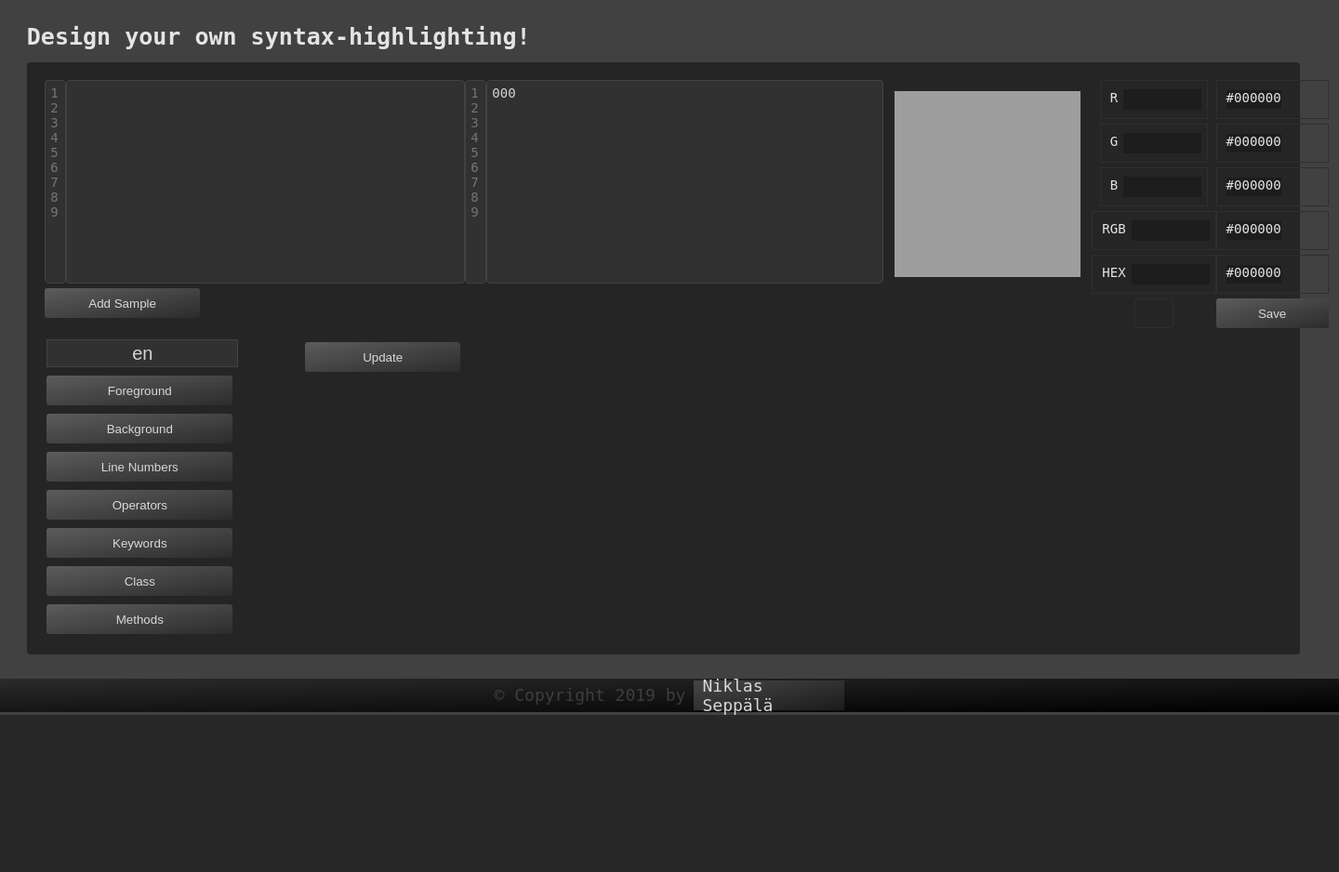
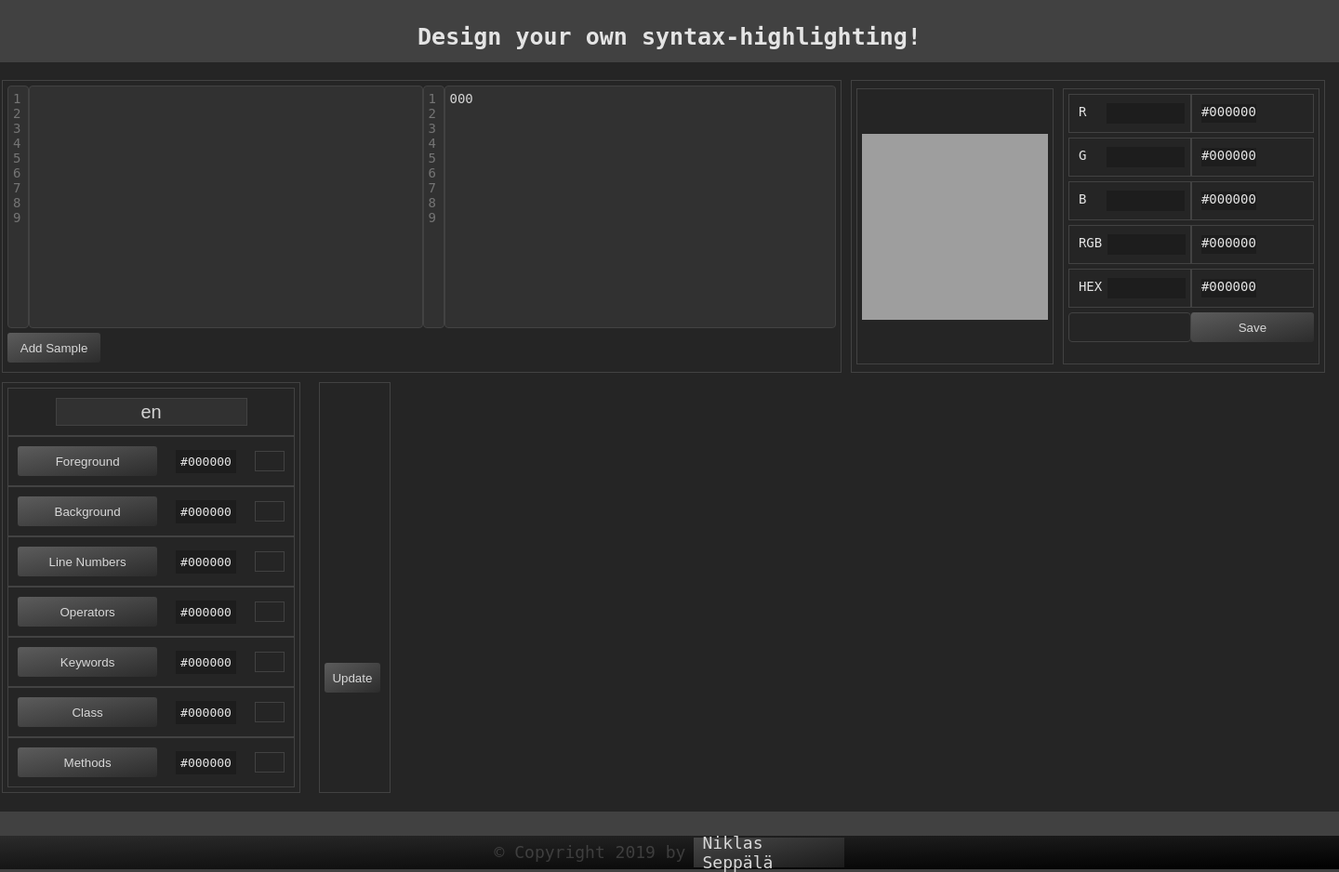
Before and after one commit to NikkeArp/my-website, a Flask app: template templates/internal/syntax.html in a window 1440 px wide. Shown: the part 227-1165 px from the top of the page at 93% size. Before the commit the page ends 996 px from the top, so only its background shows below. Run offline with Flask 2, Linux system fonts and the light colour scheme; the visitor is signed in with stand-in values (Sample User, id 1); the template is opened without the code that fills it: most values are stand-ins (such as "Sample title", 1, 10 or a date in 2020); a map, chart or similar area stays blank.

Commit message:
page layout and colorpicking functionality

```diff
--- a/static/scripts/script.js
+++ b/static/scripts/script.js
@@ -72,50 +72,86 @@ $(function () {
         switch (selected.id) {
             case "foregroundBtn":
                 jsonData.foreground.color = e.target.innerText;
+                addColor(e);
                 break;
             case "backgroundBtn":
                 jsonData.background.color = e.target.innerText;
+                addColor(e);
+                break;
+            case "keywordsBtn":
+                jsonData.keywords.color = e.target.innerText;
+                addColor(e);
+                break;
+            case "classBtn":
+                jsonData.class.color = e.target.innerText;
+                addColor(e);
+                break;
+            case "linenumBtn":
+                jsonData.linenumbers.color = e.target.innerText;
+                addColor(e);
+                break;
+            case "operatorsBtn":
+                jsonData.operators.color = e.target.innerText;
+                addColor(e);
+                break;
+            case "methodsBtn":
+                jsonData.methods.color = e.target.innerText;
+                addColor(e);
+                break;
+            case "linenumBtn":
+                jsonData.linenumbers.color = e.target.innerText;
+                addColor(e);
+                break;
             default:
                 break;
         }
-
-
         $("#json-text")[0].value = JSON.stringify(jsonData, null, 2)
     });
 
+    function addColor(e) {
+        selected.nextSibling.value = e.target.innerText;
+        selected.parentElement.getElementsByClassName("color-value")[0].innerText = e.target.innerText;
+        var color = selected.parentElement.getElementsByTagName("div")[0];
+        $(color).css("background-color", e.target.innerText);
+    }
+
 
     $("#foregroundBtn").click(function (e) {
-
-        selected = e.target;
-
+        onSyntaxBtnClicked(e, $(this));
     });
     $("#backgroundBtn").click(function (e) {
-        selected = e.target;
+        onSyntaxBtnClicked(e, $(this));
     });
     $("#keywordsBtn").click(function (e) {
-        jsonData.keywords.color = e.target.value;
-        $("#json-text")[0].value = JSON.stringify(jsonData, null, 2);
+        onSyntaxBtnClicked(e, $(this));
     });
     $("#classBtn").click(function (e) {
-        jsonData.class.color = e.target.value;
-        $("#json-text")[0].value = JSON.stringify(jsonData, null, 2);
+        onSyntaxBtnClicked(e, $(this));
     });
     $("#linenumBtn").click(function (e) {
-        jsonData.linenumbers.color = e.target.value;
-        $("#json-text")[0].value = JSON.stringify(jsonData, null, 2);
+        onSyntaxBtnClicked(e, $(this));
     });
     $("#operatorsBtn").click(function (e) {
-        jsonData.operators.color = e.target.value;
-        $("#json-text")[0].value = JSON.stringify(jsonData, null, 2);
+        onSyntaxBtnClicked(e, $(this));
     });
     $("#methodsBtn").click(function (e) {
-        jsonData.methods.color = e.target.value;
+        onSyntaxBtnClicked(e, $(this));
+    });
+    $("#languageInpt").focusout(function (e) {
+        jsonData.meta.language = e.target.value;
         $("#json-text")[0].value = JSON.stringify(jsonData, null, 2);
     });
 
-    $("#languageInpt").focusout(function (e) {
-        jsonData.meta.language = e.target.value;
-        $("#json-text")[0].value = JSON.stringify(jsonData, null, 2);
-        console.log("hei");
-    });
+    var earlier;
+    function onSyntaxBtnClicked(e, elem) {
+        selected = e.target;
+        elem.css("box-shadow", "5px 5px 5px #141414");
+
+        try {
+            earlier.css("box-shadow", "none");
+            earlier = elem;
+        } catch (error) {
+            earlier = elem;
+        }
+    }
 });
--- a/static/styles/syntaxApp.css
+++ b/static/styles/syntaxApp.css
@@ -18,13 +18,18 @@ div.appBox {
 div.upper {
     display: flex;
     flex-direction: row;
-    justify-content: space-between;
+    justify-content: flex-start;
 }
 
 /* SAMPLE CODE AREA*/
 .code-box {
     display: flex;
     flex-direction: row;
+    border: 1px solid #424242;
+    padding: 5px;
+    margin-bottom:  10px;
+
+
 }
 .syntaxTextArea {
     resize: none;
@@ -53,58 +58,76 @@ div.sampleCodeText {
 }
 #inputLineNum {
     width: 1em;
-    height: 15em;
+    height: 18em;
 }
 div.code {
     margin-left: 2em;
 }
 #code {
-    height: 15.1em;
-    width: 30em;
+    height: 18.1em;
+    width: 29.6em;
 }
 #codeInput {
-    height: 15em;
-    width: 30em;
+    height: 18em;
+    width: 29.6em;
 }
+
+#add-code-btn {
+    width: 100px;
+    margin: 5px;
+    margin-left: 0px;
+}
+
 input.syntaxAppBtn {
     border-radius: 3px;
     height: 32px;
     padding: 5px;
     margin: 5px 5px 5px 0px;
+
 }
 
-
-
-
-
-
+*:focus {outline:none}
 
 
 /* COLORPICKER AREA */
 .colorpicker {
     background-color: inherit;
-    border-radius: 5px 5px 5px 5px;
     color: inherit;
     font-size: 12px;
 
     display: flex;
     flex-direction: row;
-    justify-content: space-around;
-    align-items: flex-start;
+    justify-content: center;
+    align-items: center;
+    border: 1px solid #424242;
+    margin-bottom: 10px;
+    margin-left: 10px;
 }
-#picker {
-    margin: 12px;
+
+.colorpicker > div {
+    border: 1px solid #424242;
+    padding: 5px;
+    height: 285px;
+    margin : 5px;
 }
+
+#picker-box {
+    display: flex;
+    align-items: center;
+}
+
 
 .color-results {
     display: flex;
     flex-direction: row;
 }
 .color-values > div, .saved-colors > div {
-    border: 1px solid #2F2F2F;
+    border: 1px solid #424242;
     margin-bottom: 5px;
     overflow: hidden;
     padding: 5px;
+
+    width: 120px;
 
     display: flex;
     flex-direction: row;
@@ -151,6 +174,10 @@ label.color-value {
 }
 #syntaxArticle {
     width: 100%;
+    display: flex;
+    align-items: center;
+    justify-content: center;
+    flex-direction: column;
 }
 
 .saved-colors {
@@ -174,27 +201,47 @@ div.lower {
 .word-panel {
     display: flex;
     flex-direction: column;
+    justify-content: space-around;
+    border: 1px solid #424242;
+    padding: 5px;
 }
 
 .codeWord {
     display: flex;
     align-items: center;
 
-    padding: 2px;
-    margin-top: 5px;
+
+    border: 1px solid #424242;
 }
 
+.codeWord > label {
+    padding: 5px;
+}
+
+.codeWord > * {
+    margin: 10px;
+}
 
 .codeWord > button {
-    width: 200px;
+    width: 150px;
+
+}
+
+.codeWord > div {
+    height: 20px;
+    width: 30px;
+    border: 1px solid #424242;
+}
+
+#languageInput {
+    display: flex;
+    justify-content: center;
 }
 
 #json-text {
-    width: 620px;
+    width: 545px;
     height: 400px;
     color: #eaebb5;
-
-
 }
 
 ::-webkit-scrollbar {
@@ -213,10 +260,21 @@ div.lower {
     background: #727272;
   }
 
-.json-panel > div {
-    margin-left: 70px;
-    margin-top: 5px;
+
+#saveJson {
+    width: 60px;
 }
+
+.json-panel {
+    display: flex;
+    flex-direction: column;
+    justify-content: space-around;
+    border: 1px solid #424242;
+    padding: 5px;
+    margin-left: 20px;
+}
+
+
 
 #languageInpt {
     background-color: #313131;
--- a/templates/internal/syntax.html
+++ b/templates/internal/syntax.html
@@ -23,7 +23,7 @@
                 <textarea name="code" form="sampleCodeForm" class="syntaxTextArea" id="codeInput"></textarea>
               </div>
               <form action="./syntax" method="POST" id=sampleCodeForm>
-                <input type="submit" class="submtButton syntaxAppBtn" value="Add Sample">
+                <input type="submit" class="submtButton syntaxAppBtn" id="add-code-btn" value="Add Sample">
               </form>
             </div>
             <!------ submitted code sample ------->
@@ -40,7 +40,9 @@
           <!---------------------------------- Colorpicker ----------------------------------->
           <div class="colorpicker">
             <!------- Colorwheel --------->
-            <canvas id="picker" var="5" width="200" height="200"></canvas>
+            <div id="picker-box">
+              <canvas id="picker" var="5" width="200" height="200"></canvas>
+            </div>
             <!------- Color-values ------->
             <div class="color-results">
               <div class="color-values">
@@ -86,29 +88,43 @@
         <div class="lower">
           <!--------------------------------- syntax keywords --------------------------------->
           <div class="word-panel">
-              <div class="codeWord">
+              <div class="codeWord" id="languageInput">
                 <input type="text" name="language" id="languageInpt" value="{{ language }}" spellcheck="false">
               </div>
               <div class="codeWord">
                 <button class="submtButton syntaxAppBtn" id="foregroundBtn" value="#ffffff">Foreground</button>
+                <label class="color-value" >#000000</label>
+                <div style="height:20px; width:30px;"></div>
               </div>
               <div class="codeWord">
                 <button class="submtButton syntaxAppBtn" id="backgroundBtn" value="#ffffff">Background</button>
+                <label class="color-value" >#000000</label>
+                <div style="height:20px; width:30px;"></div>
               </div>
               <div class="codeWord">
                 <button class="submtButton syntaxAppBtn" id="linenumBtn" value="#ffffff">Line Numbers</button>
+                <label class="color-value" >#000000</label>
+                <div style="height:20px; width:30px;"></div>
               </div>
               <div class="codeWord">
                 <button class="submtButton syntaxAppBtn" id="operatorsBtn" value="#ffffff">Operators</button>
+                <label class="color-value" >#000000</label>
+                <div style="height:20px; width:30px;"></div>
               </div>
               <div class="codeWord">
                 <button class="submtButton syntaxAppBtn" id="keywordsBtn" value="#ffffff">Keywords</button>
+                <label class="color-value" >#000000</label>
+                <div style="height:20px; width:30px;"></div>
               </div>
               <div class="codeWord">
                 <button class="submtButton syntaxAppBtn" id="classBtn" value="#ffffff">Class</button>
+                <label class="color-value" >#000000</label>
+                <div style="height:20px; width:30px;"></div>
               </div>
               <div class="codeWord">
                 <button class="submtButton syntaxAppBtn" id="methodsBtn" value="#ffffff">Methods</button>
+                <label class="color-value" >#000000</label>
+                <div style="height:20px; width:30px;"></div>
               </div>
           </div>
           <!------------------------------------------------------------------------------------>
@@ -118,7 +134,7 @@
             </div>
             <div>
               <form action="./syntax/json" method="POST" id="jsonForm">
-                <input type="submit" class="submtButton syntaxAppBtn" value="Update">
+                <input type="submit" class="submtButton syntaxAppBtn" id="saveJson" value="Update">
               </form>
             </div>
           </div>
```
Also changed, not shown: json/C++.json (renamed from json/python.json, +7 -7 lines).
